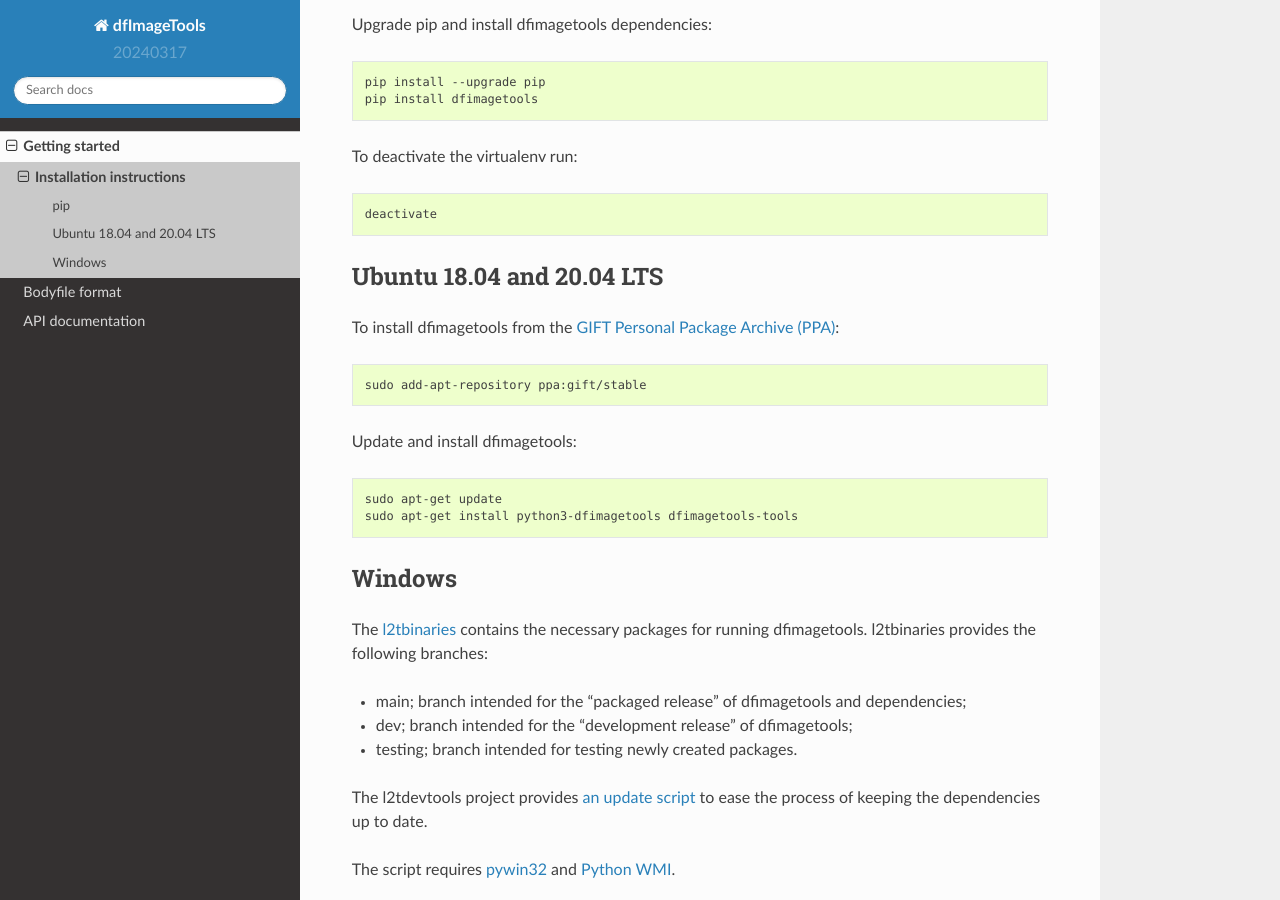
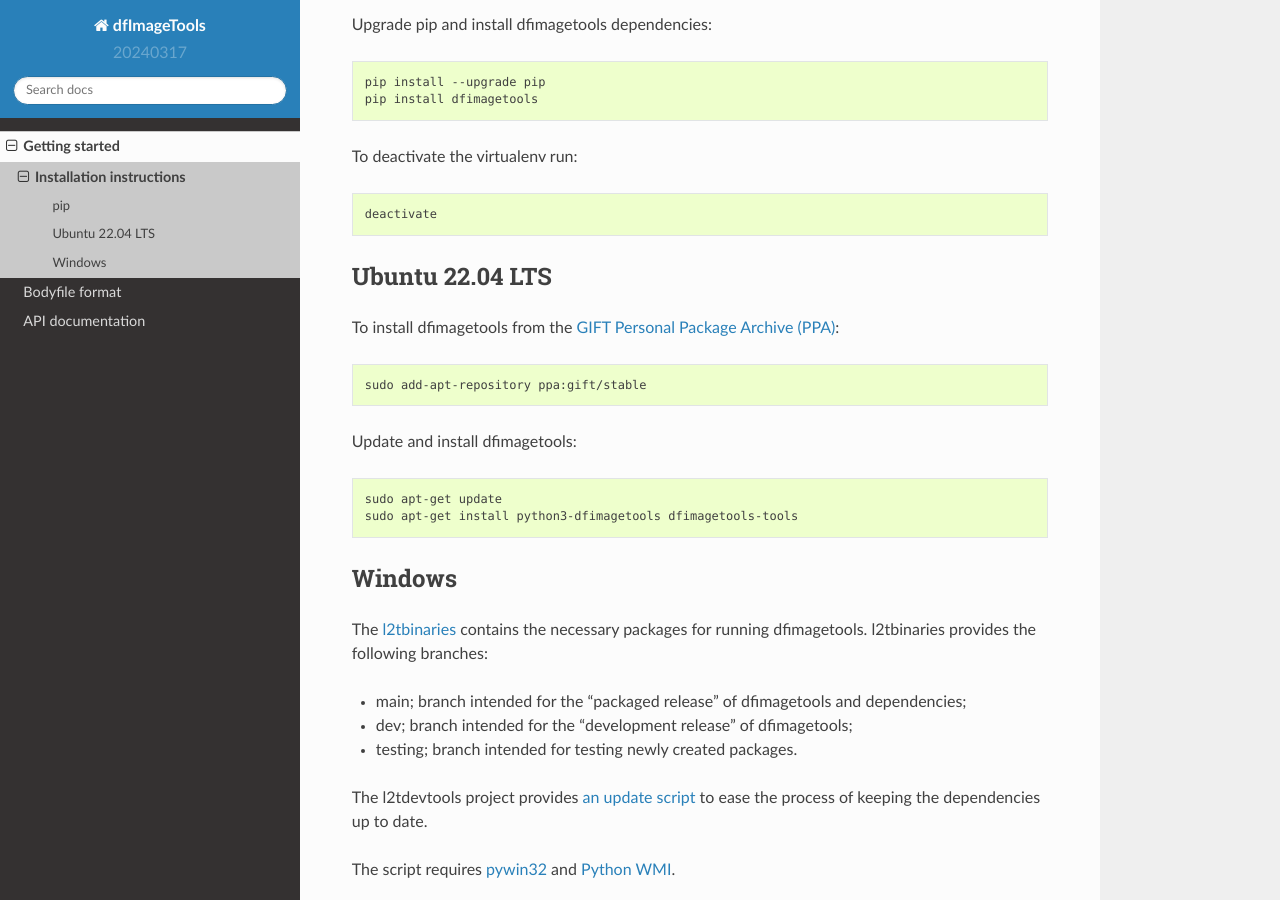
Before and after one commit to log2timeline/dfimagetools, a Sphinx documentation site: the page built from docs/sources/user/Installation-instructions.md, in a window 1280 px wide and 900 px high, scrolled down 447 px. Built offline with Sphinx 7.4.7 and the Read the Docs theme 2.0.0, drawn with Linux system fonts in a browser that asks for light colours; pages that are not in the unit, such as notebooks, are missing from menus.

Commit message:
Worked on documentation (#107)

````diff
--- a/docs/sources/user/Installation-instructions.md
+++ b/docs/sources/user/Installation-instructions.md
@@ -27,7 +27,7 @@
 deactivate
 ```
 
-## Ubuntu 18.04 and 20.04 LTS
+## Ubuntu 22.04 LTS
 
 To install dfimagetools from the [GIFT Personal Package Archive (PPA)](https://launchpad.net/~gift):
 
````
